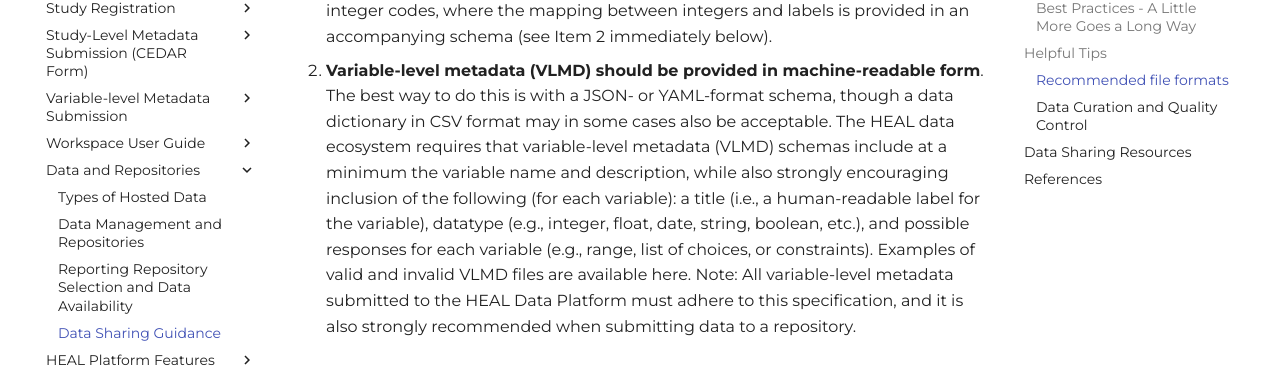
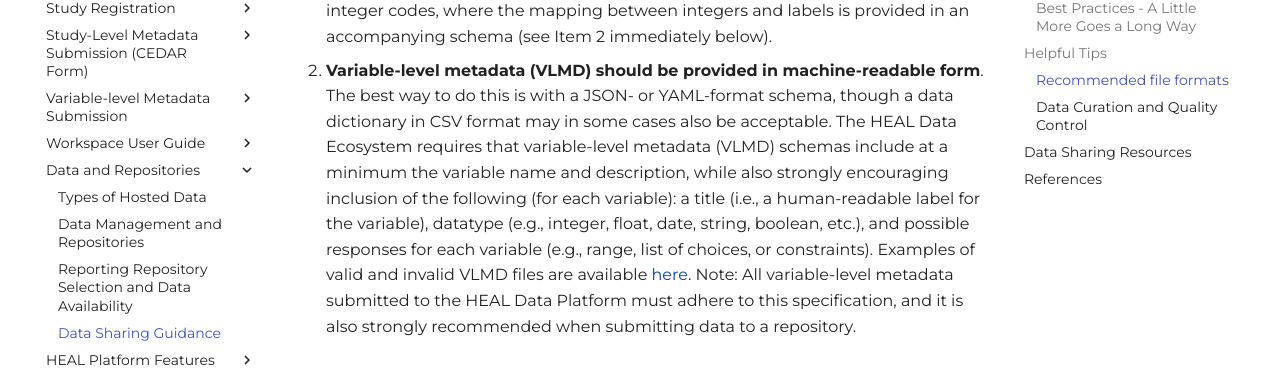
Before and after one commit to HEAL/platform-documentation, an MkDocs documentation site: the page built from docs/data_sharing_guidance.md, in a window 1280 px wide and 900 px high, scrolled down 3498 px. Shown: the part 199-568 px from the top of the window. Built offline with MkDocs 1.6.1 and Material for MkDocs 9.7.7, drawn with Linux system fonts in a browser that asks for light colours; some of the changed lines change nothing that is shown.

Commit message:
incorporate more edits

```diff
--- a/docs/data_sharing_guidance.md
+++ b/docs/data_sharing_guidance.md
@@ -60,7 +60,7 @@
 ### **Recommended file formats**
 
 1. **Data files should be in a non-proprietary, commonly-used format** such as CSV files with commas or tabs as delimiters and a header row containing column (i.e., variable) names. Nearly all software for data collection and/or data management is capable of exporting to CSV format, and this ensures that the data may be read by the widest possible range of software, both now and in the future. Data representing responses from a fixed set of choices (e.g., Yes/No items or individual items from a Likert scale) may be recorded as text labels (e.g., "Yes" or "No") or as integer codes, where the mapping between integers and labels is provided in an accompanying schema (see Item 2 immediately below).
-2. **Variable-level metadata (VLMD) should be provided in machine-readable form**. The best way to do this is with a JSON- or YAML-format schema, though a data dictionary in CSV format may in some cases also be acceptable. The HEAL data ecosystem requires that variable-level metadata (VLMD) schemas include at a minimum the variable name and description, while also strongly encouraging inclusion of the following (for each variable): a title (i.e., a human-readable label for the variable), datatype (e.g., integer, float, date, string, boolean, etc.), and possible responses for each variable (e.g., range, list of choices, or constraints). Examples of valid and invalid VLMD files are available here. Note: All variable-level metadata submitted to the HEAL Data Platform must adhere to this specification, and it is also strongly recommended when submitting data to a repository.
+2. **Variable-level metadata (VLMD) should be provided in machine-readable form**. The best way to do this is with a JSON- or YAML-format schema, though a data dictionary in CSV format may in some cases also be acceptable. The HEAL Data Ecosystem requires that variable-level metadata (VLMD) schemas include at a minimum the variable name and description, while also strongly encouraging inclusion of the following (for each variable): a title (i.e., a human-readable label for the variable), datatype (e.g., integer, float, date, string, boolean, etc.), and possible responses for each variable (e.g., range, list of choices, or constraints). Examples of valid and invalid VLMD files are available [here](https://github.com/HEAL/heal-metadata-schemas/tree/main/variable-level-metadata-schema/examples). Note: All variable-level metadata submitted to the HEAL Data Platform must adhere to this specification, and it is also strongly recommended when submitting data to a repository.
 
 ### **Data Curation and Quality Control**
 
```
